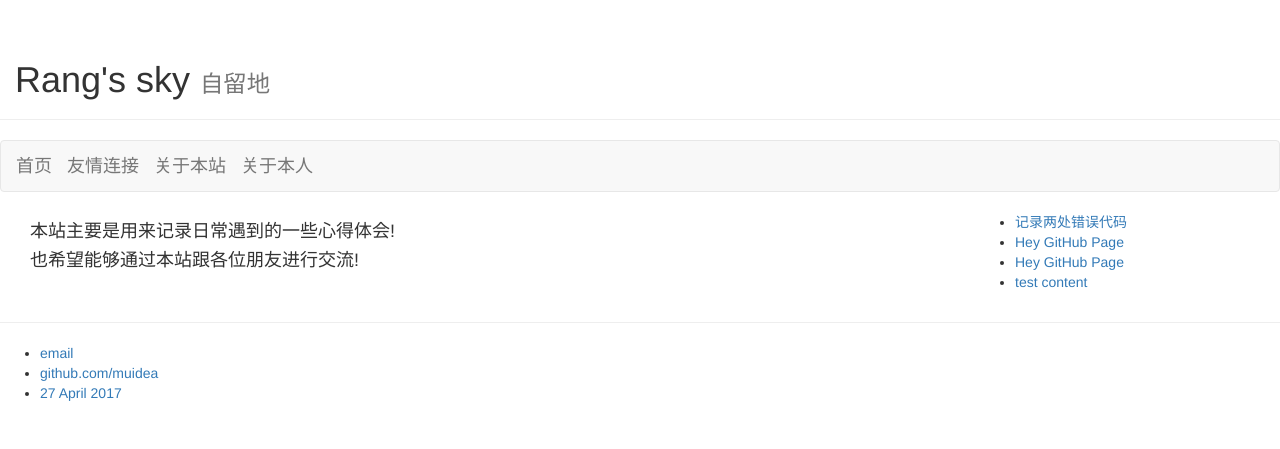
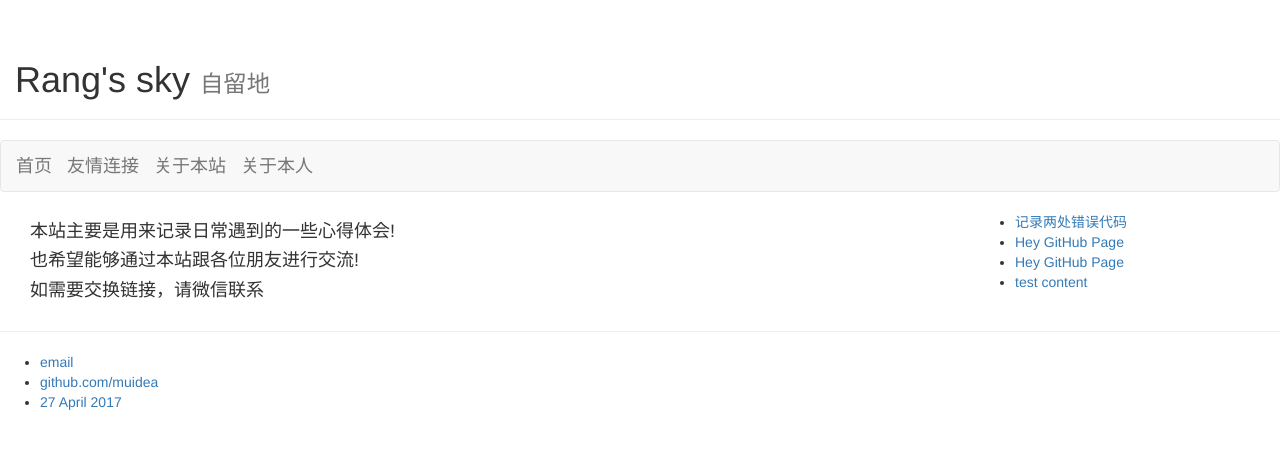
Before and after one commit to muidea/muidea.github.io, a Jekyll site: the page built from site/index.html, in a window 1280 px wide. Shown: the top 449 px of the page. Built offline with Jekyll 4.4.1, drawn with Linux system fonts in a browser that asks for light colours; nearby versions of some CDN libraries.

Commit message:
Update index.html

```diff
--- a/site/index.html
+++ b/site/index.html
@@ -5,4 +5,5 @@ title: 关于本站
 <div>
     <h4>本站主要是用来记录日常遇到的一些心得体会!</h4>
     <h4>也希望能够通过本站跟各位朋友进行交流!</h4>
+    <h4>如需要交换链接，请微信联系</h4>
 </div>
```
